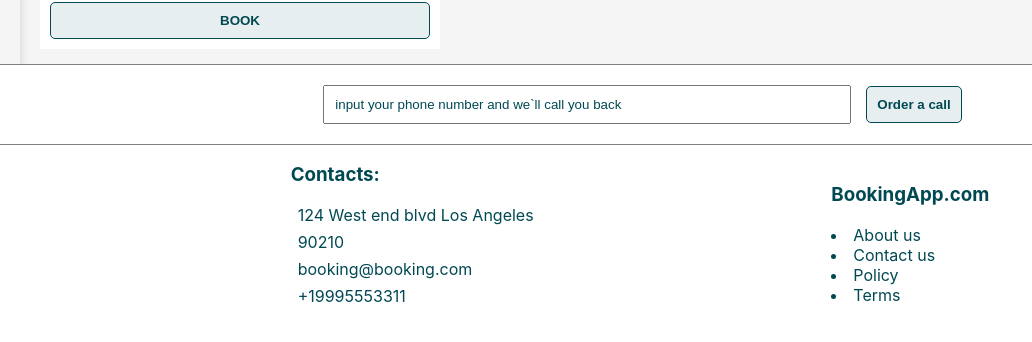
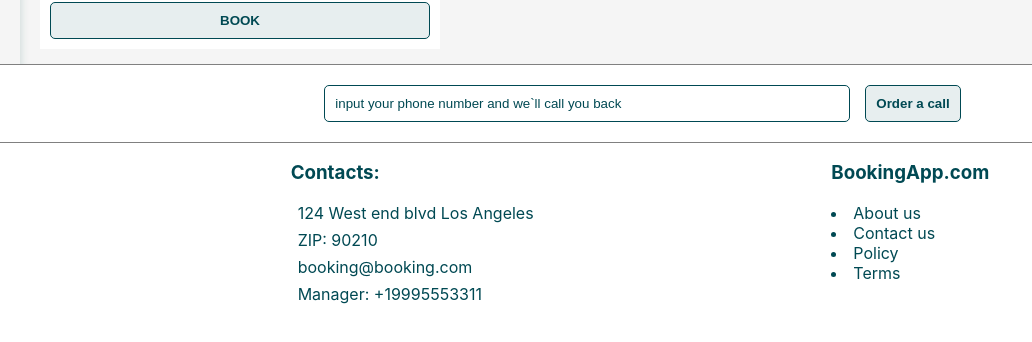
Before and after one commit to Larisa-Yagodina/styding-jsx-by-booking-app, a React (Create React App) app: page / in a window 1280 px wide. Shown: the part 2274-2616 px from the top of the page, without its empty margins (0-1032 px from the left). Built offline with nearby package versions, Linux system fonts and the light colour scheme.

Commit message:
added styles

```diff
--- a/src/App.css
+++ b/src/App.css
@@ -1,6 +1,7 @@
 body {
     margin: 0;
     padding: 0;
+    color: #004953;
 }
 
 h1 {
@@ -12,15 +13,6 @@ h1 {
 
 .header {
     background-color: #004953;
-}
-
-h2,
-h3,
-h4,
-h5,
-p,
-div {
-    color: #004953;
 }
 
 p {
@@ -55,6 +47,8 @@ input {
     padding: 10px;
     width: 40%;
     margin: 10px;
+    border: 1px solid #004953;
+    border-radius: 5px;
 }
 
 input::placeholder {
--- a/src/components/catalog/Catalog.js
+++ b/src/components/catalog/Catalog.js
@@ -4,7 +4,7 @@ import CatalogItem from "./CatalogItem";
 const catalogWrapper = {
     marginTop: '10px',
     paddingTop: '10px',
-    boxShadow: '4px 4px 10px -4px rgba(34, 60, 80, 0.2) inset',
+    boxShadow: '4px 4px 10px -4px rgba(15, 92, 85, 0.2) inset',
 }
 const catalogStyle = {
     display: 'grid',
--- a/src/components/footer/Address.js
+++ b/src/components/footer/Address.js
@@ -6,9 +6,9 @@ const Address = ({companyAddress}) => {
         <div>
             <h3>Contacts:</h3>
             <p>{companyAddress.address}</p>
-            <p>{companyAddress.zip}</p>
+            <p>ZIP: {companyAddress.zip}</p>
             <p>{companyAddress.email}</p>
-            <p>{companyAddress.phoneNumber}</p>
+            <p>Manager: {companyAddress.phoneNumber}</p>
         </div>
     )
 };
--- a/src/components/footer/FooterMenu.js
+++ b/src/components/footer/FooterMenu.js
@@ -5,7 +5,6 @@ const FooterMenu = (props) => {
 
     return (
         <div>
-            <br/>
             <h3>BookingApp.com</h3>
             {footerMenu.map((el, index) => <li key={index}>{el}</li>)}
         </div>
```
